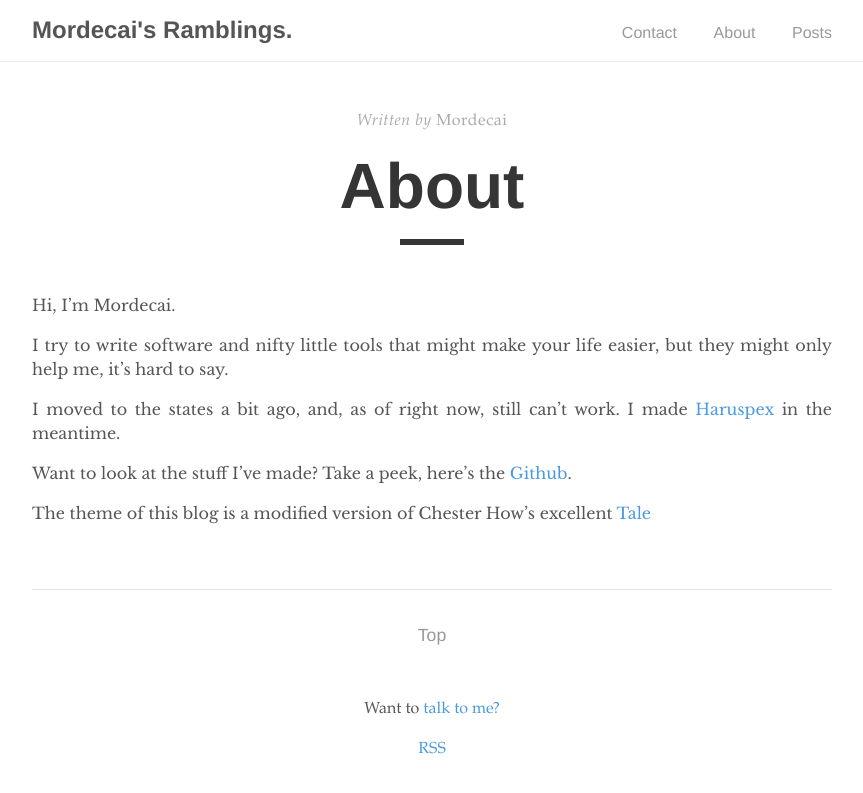
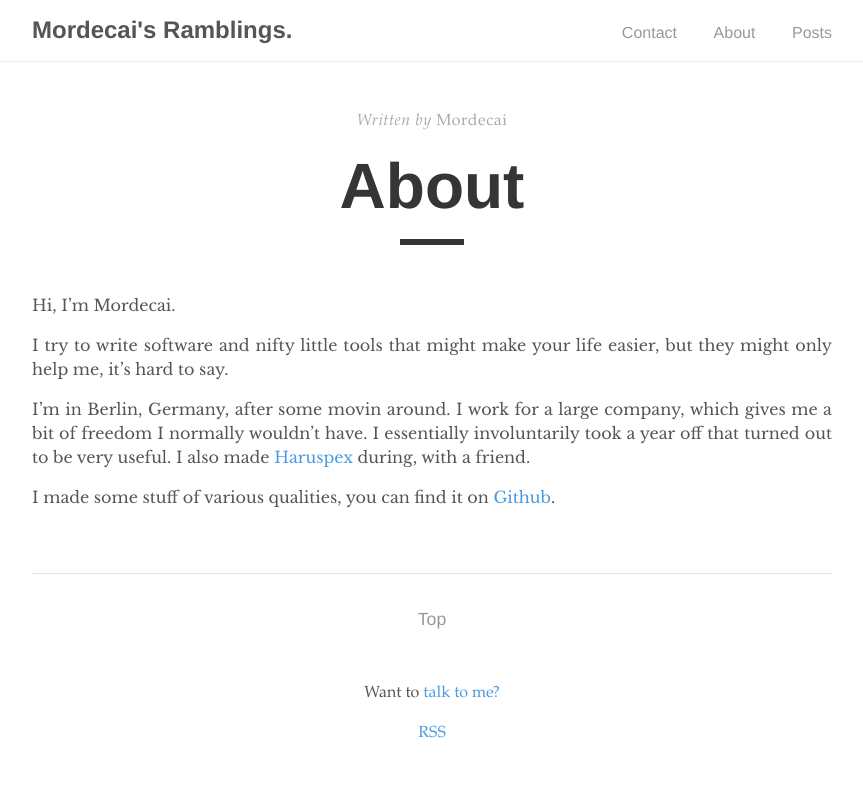
Before and after one commit to MordecaiMalignatus/mordecaimalignatus.github.io, a Jekyll site: the page built from about.md, in a window 1280 px wide. Shown: the top 793 px of the page, without its empty margins (208-1071 px from the left). Built offline with Jekyll 4.4.1, drawn with Linux system fonts in a browser that asks for light colours.

Commit message:
Chore: Refresh about page.

```diff
--- a/about.md
+++ b/about.md
@@ -10,11 +10,10 @@ Hi, I'm Mordecai.
 I try to write software and nifty little tools that might make your life
 easier, but they might only help me, it's hard to say.
 
-I moved to the states a bit ago, and, as of right now, still can't work. I made
-[Haruspex](https://haruspex.dev) in the meantime.
+I'm in Berlin, Germany, after some movin around. I work for a large company,
+which gives me a bit of freedom I normally wouldn't have. I essentially
+involuntarily took a year off that turned out to be very useful. I also made
+[Haruspex](https://haruspex.dev) during, with a friend.
 
-Want to look at the stuff I've made? Take a peek, here's the
+I made some stuff of various qualities, you can find it on
 [Github](https://github.com/MordecaiMalignatus).
-
-The theme of this blog is a modified version of Chester How's excellent
-[Tale](https://github.com/chesterhow/tale)
```
